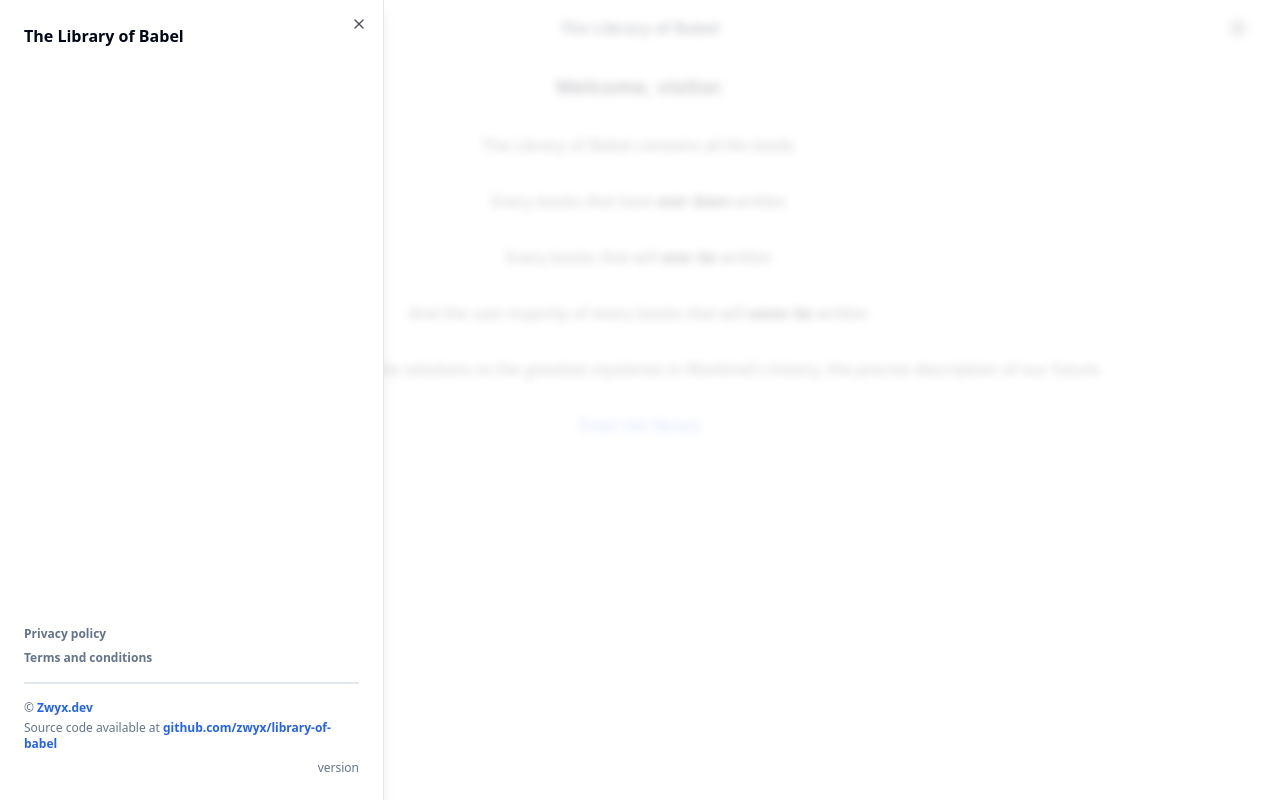
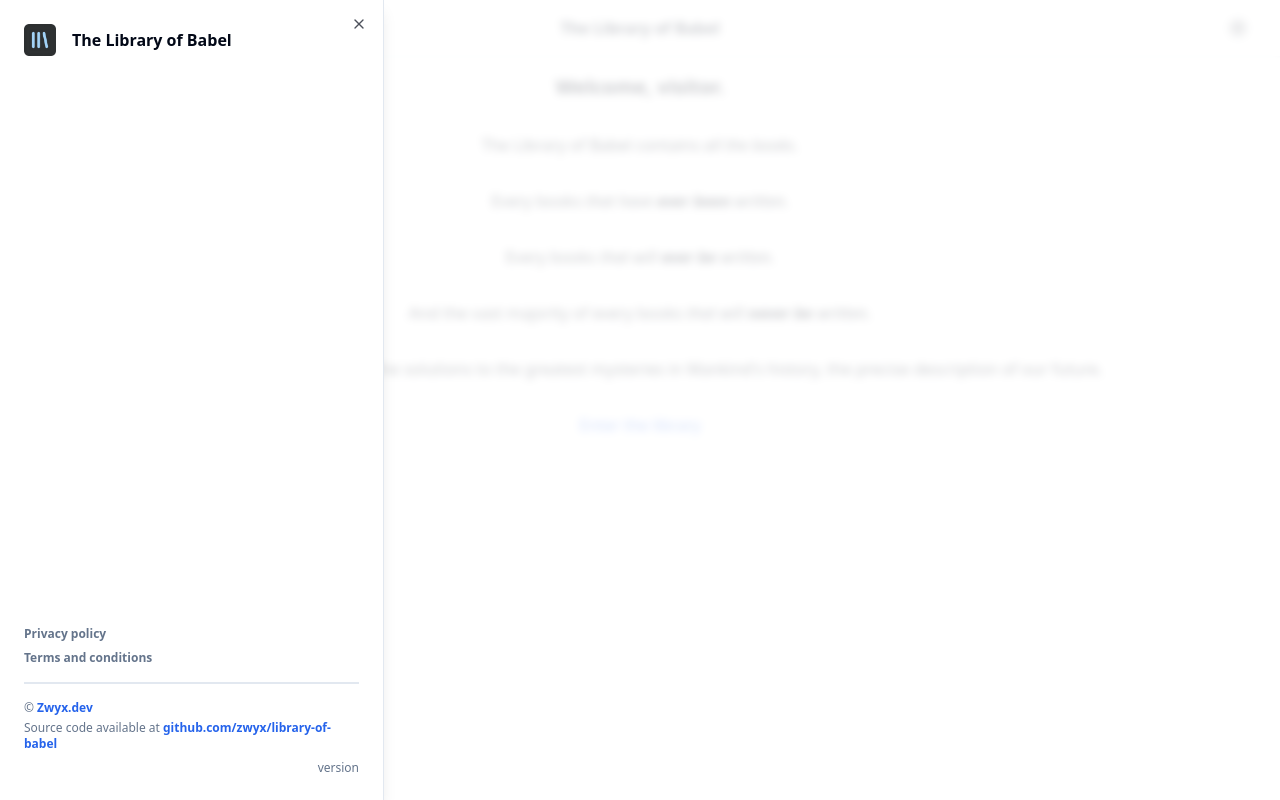
Before and after one commit to Zwyx/library-of-babel, a React (Vite) app: page / in a window 1280 px wide. Both pictures are taken after a click on the button "Open menu". Built offline with nearby package versions, Linux system fonts and the light colour scheme.

Commit message:
Make header menu button focus visible
and make title (which is clickable) not taking the whole header width

```diff
--- a/src/components/HeaderMenu.tsx
+++ b/src/components/HeaderMenu.tsx
@@ -19,10 +19,7 @@ export const HeaderMenu = () => {
 	return (
 		<Sheet open={open} onOpenChange={setOpen}>
 			<SheetTrigger asChild>
-				<Button
-					variant="ghost"
-					className="flex-1 justify-start px-0 text-base hover:bg-transparent focus-visible:bg-transparent focus-visible:ring-0 focus-visible:ring-offset-0"
-				>
+				<Button variant="ghost" className="px-2">
 					<LucideMenu className="h-6 w-6" />
 					<span className="sr-only">{t("openMenu")}</span>
 				</Button>
@@ -32,7 +29,14 @@ export const HeaderMenu = () => {
 				side="left"
 				className="flex h-full w-auto flex-col items-start gap-0 overflow-auto"
 			>
-				<span className="font-bold">{t("libraryOfBabel")}</span>
+				<div className="flex items-center gap-4">
+					<img
+						className="w-8"
+						src="Babel-220x220-rounded.png"
+						alt="Library of Babel logo"
+					/>
+					<span className="font-bold">{t("libraryOfBabel")}</span>
+				</div>
 
 				<div className="mt-4"></div>
 
--- a/src/components/SiteHeader.tsx
+++ b/src/components/SiteHeader.tsx
@@ -8,12 +8,16 @@ export const SiteHeader = () => {
 
 	return (
 		<header className="supports-backdrop-blur:bg-background/60 sticky top-0 z-40 w-full border-b bg-background/95 shadow-sm backdrop-blur">
-			<div className="container flex h-14 items-center gap-4 p-6">
-				<HeaderMenu />
+			<div className="container flex h-14 items-center justify-between gap-2 p-6">
+				<div className="flex flex-1 items-center justify-start">
+					<HeaderMenu />
+				</div>
 
-				<Link to="/" className="flex-[10] text-center font-bold text-primary">
-					{t("libraryOfBabel")}
-				</Link>
+				<div className="flex flex-[10] justify-center">
+					<Link to="/" className="text-center font-bold text-primary">
+						{t("libraryOfBabel")}
+					</Link>
+				</div>
 
 				<div className="flex flex-1 items-center justify-end gap-1">
 					<ThemeSelector />
```
